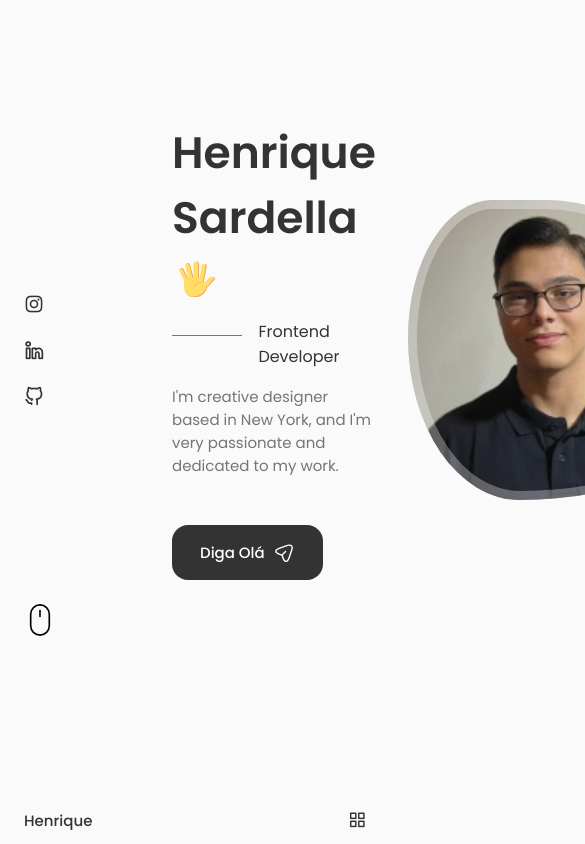
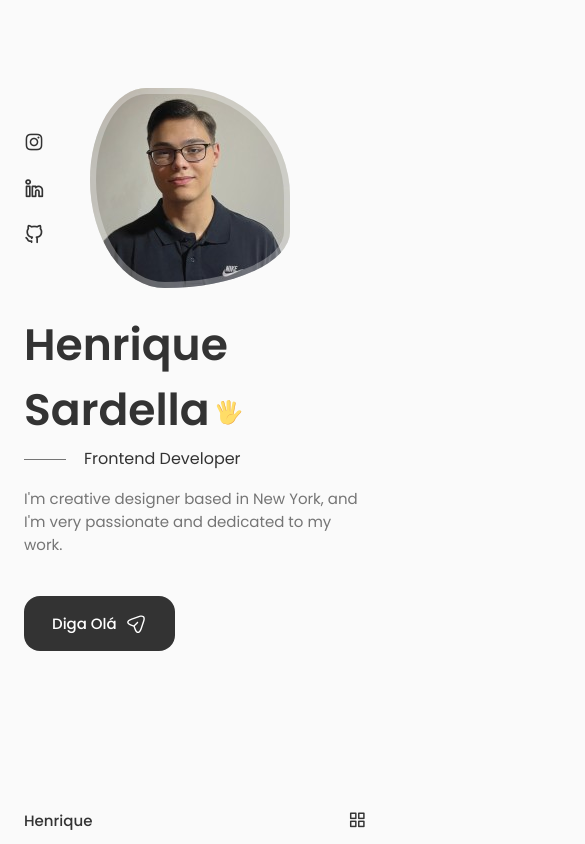
Before and after one commit to Alexxmfs/portfolio-henrique, a React (Create React App) app: page / in a window 390 px wide. Shown: the top 844 px of the page, 585 px wide, since content can reach past the window. Built offline with nearby package versions, Linux system fonts and the light colour scheme.

Commit message:
construindo about me

```diff
--- a/src/components/home/ScrollDown.jsx
+++ b/src/components/home/ScrollDown.jsx
@@ -38,7 +38,9 @@
                     strokeWidth: "20px",
                   }}
                 ></path>
-              </svg>
+        </svg>
+        <span className="home__scroll-name">Scroll Down</span>
+        <i clas="uil uil-arrow-down home__scroll-arrow"></i>
         </a>
     </div>
   );
--- a/src/components/home/home.css
+++ b/src/components/home/home.css
@@ -1,3 +1,7 @@
+.home__container {
+    row-gap: 7rem;
+}
+
 .home__content {
     grid-template-columns: 116px repeat(2, 1fr);
     padding-top: 5.5rem;
@@ -78,3 +82,112 @@
         border-radius: 60% 40% 30% 70%/60% 30% 70% 40%;
     }
 }
+
+.home__scroll {
+    margin-left: 9.25rem;
+}
+
+.wheel {
+    animation: scroll 2s ease infinite;
+}
+
+@keyframes scroll {
+    0% {
+        transform: translateY(0);
+    }
+
+    30% {
+        transform: translateY(3.75rem);
+    }
+}
+
+.home__scroll-name {
+    color: var(--title-color);
+    font-weight: var(--font-medium);
+    margin-right: var(--mb-0-25);
+    margin-left: 2px;
+}
+
+.home__scroll-arrow {
+    font-size: 1.25rem;
+    color: var(--title-color);
+}
+
+/*=============== BREAKPOINTS ===============*/
+/* For large devices */
+@media screen and (max-width: 992px) {
+    .home__content {
+        grid-template-columns: 100px repeat(2, 1fr);
+        column-gap: 1.25rem;
+    }
+
+    .home__hand {
+        width: 26px;
+        height: 26px;
+    }
+
+    .home__subtitle {
+        padding-left: 3.75rem;
+        margin-bottom: var(--mb-1);
+    }
+
+    .home__subtitle::before {
+        width: 42px;
+        top: 0.8rem;
+    }
+
+    .home__description {
+        max-width: initial;
+        margin-bottom: var(--mb-2-5);
+    }
+
+    .home__img {
+        width: 250px;
+        height: 250px;
+        box-shadow: inset 0 0 0 8px rgb(255 255 255 / 30%);
+    }
+
+    .home__scroll {
+        margin-left: 7.5rem;
+    }
+  }
+
+  /* For medium devices */
+  @media screen and (max-width: 768px) {
+    .home__content{
+        grid-template-columns: 0.5fr 3fr;
+        padding-top: 3.5rem;
+    }
+
+    .home__img{
+        order: initial;
+        justify-self: initial;
+    }
+
+    .home__data {
+        grid-column: 1/3;
+    }
+
+    .home__img {
+        box-shadow: inset 0 0 0 6px rgb(255 255 255 / 30%);
+        width: 200px;
+        height: 200px;
+    }
+
+    .home__scroll {
+        display: none;
+    }
+  }
+
+  /* For small devices */
+  @media screen and (max-width: 350px) {
+    .home__img {
+        width: 180px;
+        height: 180px;
+    }
+
+    .home__hand {
+        width: 22px;
+        height: 22px
+    }
+  }
```
Also changed, not shown: src/components/about/About.jsx (added, +9 -0 lines).
